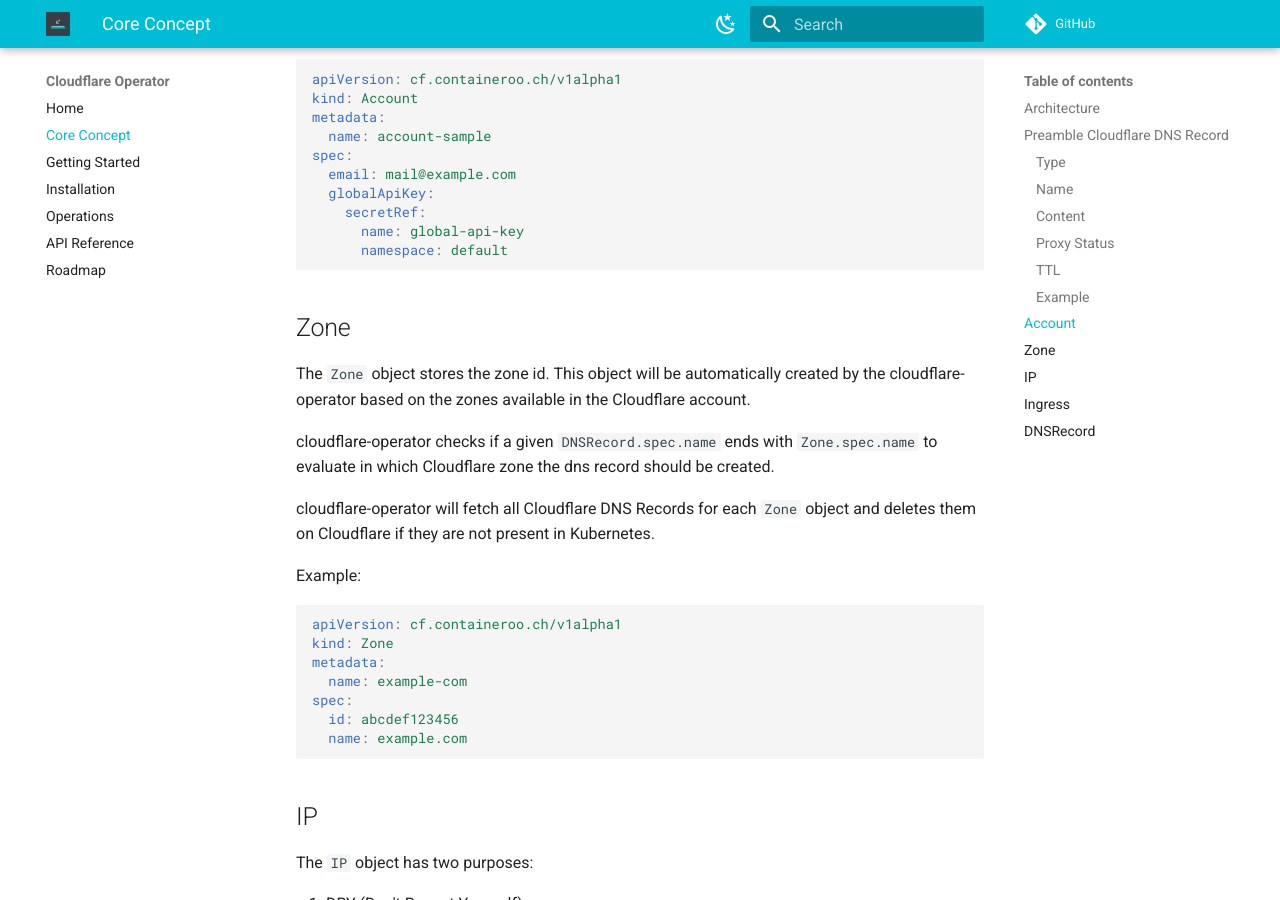
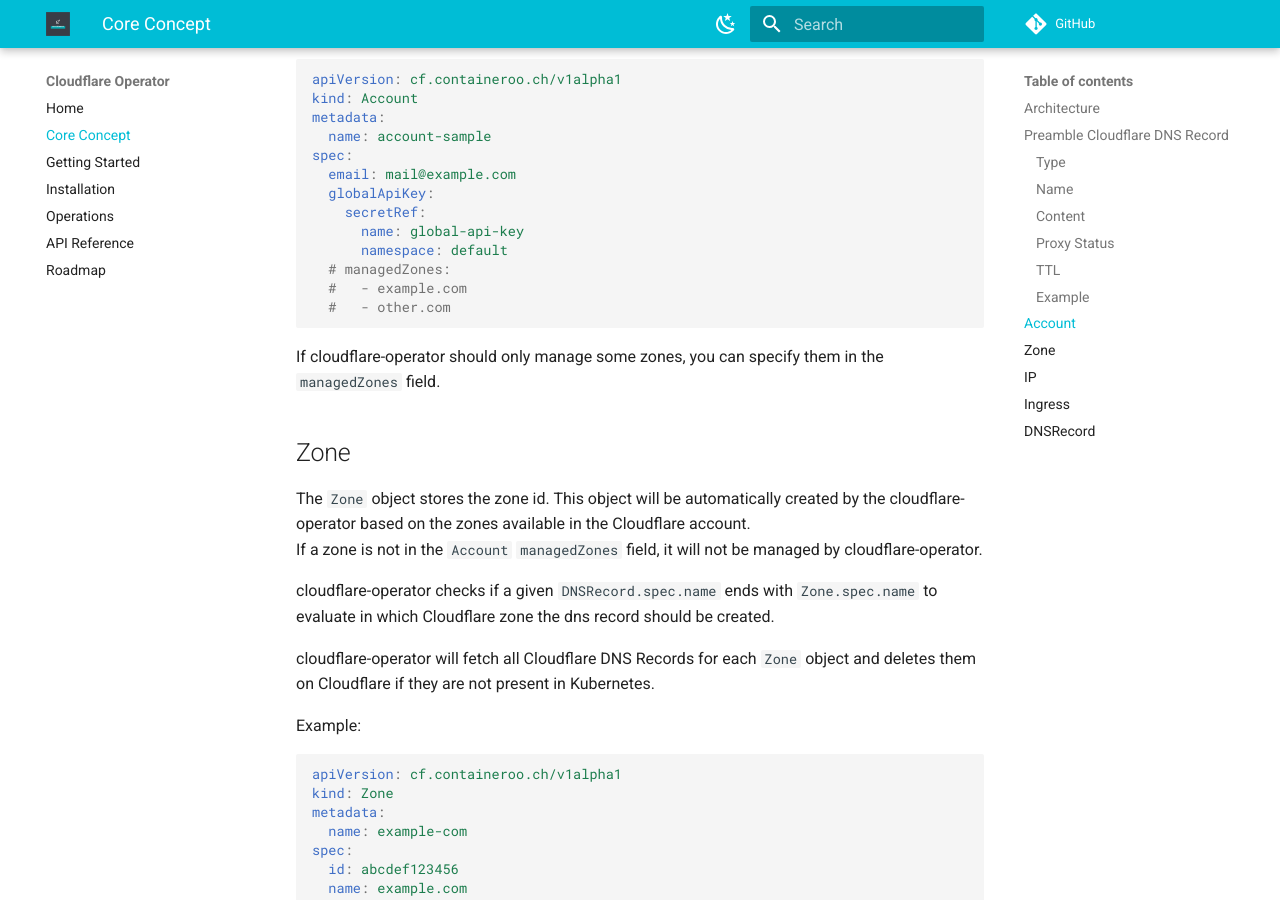
Before and after one commit to containeroo/cloudflare-operator, an MkDocs documentation site: the page built from docs/content/core_concept.md, in a window 1280 px wide and 900 px high, scrolled down 2938 px. Built offline with MkDocs 1.6.1 and Material for MkDocs 9.7.7, drawn with Linux system fonts in a browser that asks for light colours; comment, search, counter and statistics services are not loaded.

Commit message:
Update controllers/account_controller.go
Co-authored-by: giotto <giottolino@gmail.com>

````diff
--- a/docs/content/core_concept.md
+++ b/docs/content/core_concept.md
@@ -81,11 +81,17 @@ spec:
     secretRef:
       name: global-api-key
       namespace: default
+  # managedZones:
+  #   - example.com
+  #   - other.com
 ```
+
+If cloudflare-operator should only manage some zones, you can specify them in the `managedZones` field.
 
 ## Zone
 
 The `Zone` object stores the zone id. This object will be automatically created by the cloudflare-operator based on the zones available in the Cloudflare account.
+If a zone is not in the `Account` `managedZones` field, it will not be managed by cloudflare-operator.
 
 cloudflare-operator checks if a given `DNSRecord.spec.name` ends with `Zone.spec.name` to evaluate in which Cloudflare zone the dns record should be created.
 
````
Also changed, not shown: 1 other file.
